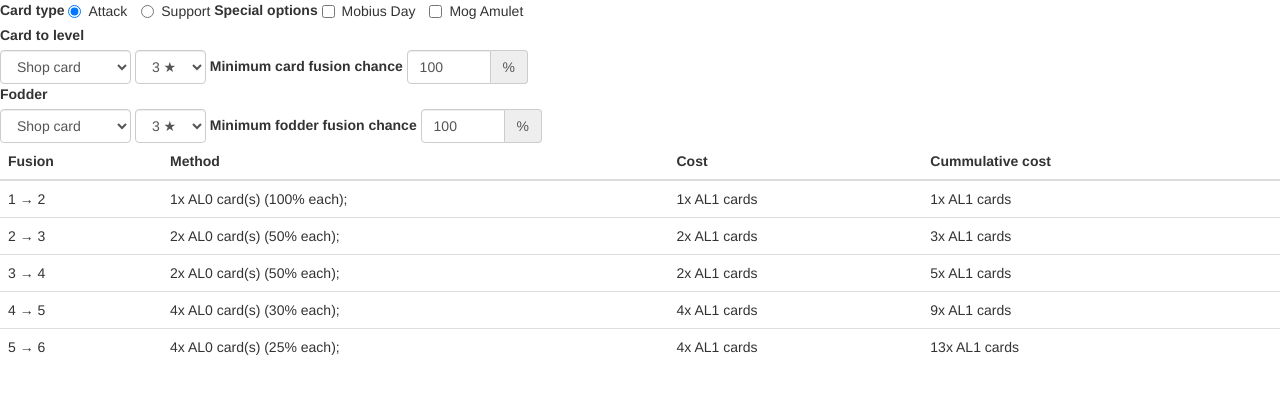
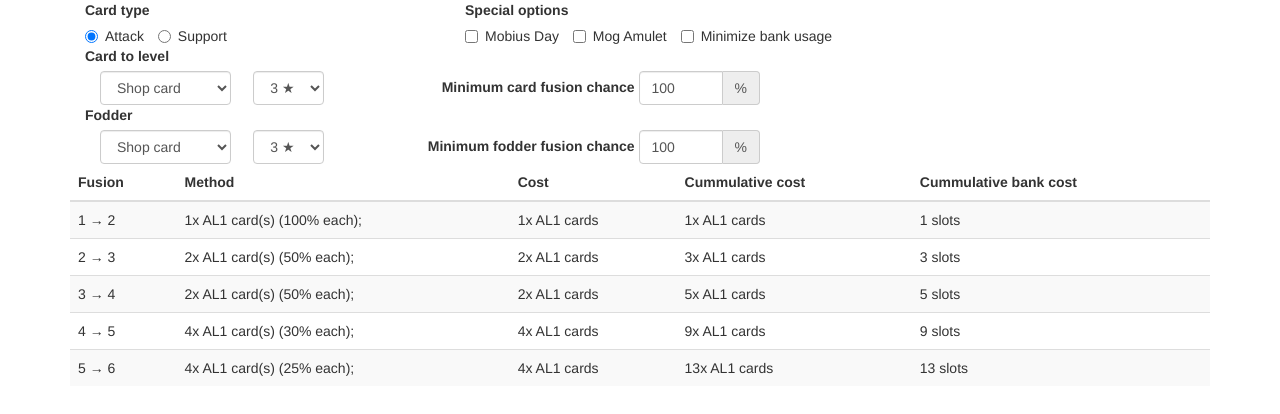
Before and after one commit to Zekareisoujin/MFFFusionCalc, a website: page index.html in a window 1280 px wide. Drawn offline with nearby package versions, Linux system fonts and the light colour scheme.

Commit message:
Implement bank save cost, tidy up code

```diff
--- a/index.html
+++ b/index.html
@@ -13,36 +13,43 @@
 </head>
 
 <body>
-    <div id='container'>
+    <div class='container'>
         <div>
             <form>
-                <label>Card type</label>
+                <div class='col-md-4'>
+                    <label>Card type</label><br>
                     <label class='radio-inline'>
                         <input type='radio' name='card-type-radio' id='card-type-attack' value='attack' checked> Attack
                     </label>
                     <label class='radio-inline'>
                         <input type='radio' name='card-type-radio' id='card-type-support' value='support'> Support
                     </label>
-                <label>Special options</label>
+                </div>
+                <div class='col-md-8'>
+                    <label>Special options</label><br>
                     <label class="checkbox-inline">
                         <input type="checkbox" id="mobius-day"> Mobius Day
                     </label>
                     <label class="checkbox-inline">
                         <input type="checkbox" id="mog-amulet"> Mog Amulet
                     </label>
+                    <label class="checkbox-inline">
+                        <input type="checkbox" id="bank-save"> Minimize bank usage
+                    </label>
+                </div>
             </form>
         </div>
-        <div id='target-card'>
+        <div id='target-card' class='col-md-10'>
             <label>Card to level</label>
             <form class='form-inline'>
-                <div class='form-group'>
+                <div class='form-group col-md-2'>
                     <select class='form-control' id='target-card-select'>
                         <option value='gacha'>Shop card</option>
                         <option value='drop'>Dropped card</option>
                         <option value='sicarius'>Sicarius card</option>
                     </select>
                 </div>
-                <div class='form-group'>
+                <div class='form-group col-md-2'>
                     <select class='form-control' id='target-rarity-select'>
                         <option value=1>1 &#9733;</option>
                         <option value=2>2 &#9733;</option>
@@ -51,7 +58,7 @@
                         <option value=5>5 &#9733;</option>
                     </select>
                 </div>
-                <div class='form-group'>
+                <div class='form-group col-md-5 text-right'>
                     <label for 'target-fusion-rate'>Minimum card fusion chance</label>
                     <div class='input-group'>
                         <input type='number' class='form-control' id='target-fusion-rate' min=1 max=100 step=1 value=100>
@@ -60,17 +67,17 @@
                 </div>
             </form>
         </div>
-        <div id='fodder-card'>
+        <div id='fodder-card' class='col-md-10'>
             <label>Fodder</label>
             <form class='form-inline'>
-                <div class='form-group'>
+                <div class='form-group col-md-2'>
                     <select class='form-control' id='fodder-card-select'>
                         <option value='gacha'>Shop card</option>
                         <option value='drop'>Dropped card</option>
                         <option value='sicarius'>Sicarius card</option>
                     </select>
                 </div>
-                <div class='form-group'>
+                <div class='form-group col-md-2'>
                     <select class='form-control' id='fodder-rarity-select'>
                         <option value=1>1 &#9733;</option>
                         <option value=2>2 &#9733;</option>
@@ -79,7 +86,7 @@
                         <option value=5>5 &#9733;</option>
                     </select>
                 </div>
-                <div class='form-group'>
+                <div class='form-group col-md-5 text-right'>
                     <label for 'fodder-fusion-rate'>Minimum fodder fusion chance</label>
                     <div class='input-group'>
                         <input type='number' class='form-control' id='fodder-fusion-rate' min=1 max=100 step=1 value=100>
@@ -92,12 +99,13 @@
             <button class='btn btn-primary' id='calculate'>Calculate</button>
         </div>-->
         <div id='result-here'>
-            <table class='table table-stripe'>
+            <table class='table table-striped'>
                 <thead>
                     <th>Fusion</th>
                     <th>Method</th>
                     <th>Cost</th>
                     <th>Cummulative cost</th>
+                    <th>Cummulative bank cost</th>
                 </thead>
                 <tbody>
                 </tbody>
--- a/js/calc.js
+++ b/js/calc.js
@@ -150,17 +150,20 @@ FusionTable = {
     },
 }
 
-var crossRateTable = FusionTable['attack']['mix']['standard'];
-var fodderRateTable = FusionTable['attack']['drop']['standard'];
-var fodderCost;
+var Calc = function(crossRateTable, fodderRateTable) {
+
+    var fodderCost, cardCost;
 
     // cbf with knapsack, gonna just go with greedy approach
-var fillSlot = function (targetLevel, slot, rate, rateTable) {
-    var idx = targetLevel - 2;
+    var fillSlot = function (targetLevel, slot, rate, rateTable, notGreedy) {
+        var idx = targetLevel - 1;
+        // console.log(idx);
         var cap = Math.min(rateTable[idx].length, fodderCost.length);
         var minBasket = { 'cost': -1, 'basket': [] };
 
-    for (var i = 0; i < cap; i++) {
+        var start = (notGreedy ? cap-1 : 0);
+
+        for (var i = start; i < cap; i++) {
             var rateLeft = rate - rateTable[idx][i];
             if (rateLeft <= 0) {
                 if (minBasket.cost < 0 || minBasket.cost > fodderCost[i])
@@ -168,7 +171,7 @@ var fillSlot = function (targetLevel, slot, rate, rateTable) {
                 else
                     return minBasket;
             } else if (slot - 1 > 0) {
-            var more = fillSlot(targetLevel, slot - 1, rateLeft, rateTable);
+                var more = fillSlot(targetLevel, slot - 1, rateLeft, rateTable, notGreedy);
                 if ((more.cost > 0) && (minBasket.cost < 0 || minBasket.cost > more.cost + fodderCost[i])) {
                     more.cost += fodderCost[i];
                     more.basket.push(i);
@@ -183,7 +186,7 @@ var fillSlot = function (targetLevel, slot, rate, rateTable) {
     var prepFodder = function (maxLvl, minimumRate) {
         fodderCost = [1];
         for (var i = 1; i < maxLvl; i++) {
-        var set = fillSlot(i + 1, 5, minimumRate, fodderRateTable);
+            var set = fillSlot(i, 5, minimumRate, fodderRateTable);
             fodderCost[i] = fodderCost[i - 1];
             for (var j = 0; j < set.basket.length; j++) {
                 fodderCost[i] += fodderCost[set.basket[j]];
@@ -191,11 +194,19 @@ var prepFodder = function (maxLvl, minimumRate) {
         }
     }
 
-var cardCost = function (maxLvl, slotCount, minimumRate) {
-    var ret = [];
+    var calculateCardCost = function (maxLvl, minimumRate, slotCount, notGreedy) {
+        cardCost = [];
         for (var i = 1; i < maxLvl; i++) {
-        var data = fillSlot(i + 1, slotCount, minimumRate, crossRateTable);
-        ret.push(data);
+            var data = fillSlot(i, slotCount, minimumRate, crossRateTable, notGreedy);
+            cardCost.push(data);
         }
-    return ret;
     }
+
+    return {
+        compute : function(cardLevel, cardRate, fodderLevel, fodderRate, slotCount, notGreedy) {
+            prepFodder(fodderLevel, fodderRate);
+            calculateCardCost(cardLevel, cardRate, slotCount, notGreedy);
+            return cardCost;
+        }
+    }
+}
--- a/js/index.js
+++ b/js/index.js
@@ -8,15 +8,16 @@ var calculate = function () {
     var fodderRate = $('#fodder-fusion-rate').val();
     var md = $('#mobius-day').prop('checked') ? 'mobius' : 'standard';
     var mogAmulet = $('#mog-amulet').prop('checked');
+    var bankSave = $('#bank-save').prop('checked');
     var slotCount = 5;
     var mainTable, fodderTable, targetLevel, fodderLevel;
 
     if (type == 'attack') {
-        targetLevel = targetRarity*2;
-        fodderLevel = fodderRarity*2;
-    }else {
-        targetLevel = targetRarity + 1;
-        fodderLevel = fodderRarity + 1;
+        targetLevel = parseInt(targetRarity) * 2;
+        fodderLevel = parseInt(fodderRarity) * 2;
+    } else {
+        targetLevel = parseInt(targetRarity) + 1;
+        fodderLevel = parseInt(fodderRarity) + 1;
     }
 
     if (targetCard == fodderCard && targetRarity == fodderRarity)
@@ -31,40 +32,53 @@ var calculate = function () {
         targetRate = Math.ceil(targetRate * 2 / 3);
     }
 
-    crossRateTable = FusionTable[type][mainTable][md];
-    fodderRateTable = FusionTable[type][fodderTable][md];
-
-    prepFodder(fodderLevel, fodderRate);
-    var ret = cardCost(targetLevel, 5, targetRate);
+    var targetRateTable = FusionTable[type][mainTable][md];
+    var calc = Calc(targetRateTable, FusionTable[type][fodderTable][md]);
+    var ret = calc.compute(targetLevel, targetRate, fodderLevel, fodderRate, slotCount, bankSave);
 
     // Render table
     var total = 0;
+    var bankTotal = 0;
     var tbody = $('tbody').empty();
-    for (var i=0; i<ret.length; i++) {
+    for (var i = 0; i < ret.length; i++) {
+        var contentStr = '';
+        var costStr = '';
+        var cummulativeCostStr = '';
+        var cummulativeBankCostStr = '';
+
+        if (ret[i].cost > 0) {
             total += ret[i].cost;
-
+            bankTotal += ret[i].basket.length;
             var basketContent = {};
-        for (var j=0; j<ret[i].basket.length; j++) {
+            for (var j = 0; j < ret[i].basket.length; j++) {
                 var item = ret[i].basket[j];
                 if (basketContent[item] == undefined) {
                     var ctn = {};
-                ctn.rate = crossRateTable[i][item];
+                    ctn.rate = targetRateTable[i][item];
                     ctn.count = 1;
                     basketContent[item] = ctn;
-            }else
+                } else
                     basketContent[item].count++;
             }
 
-        var contentStr = '';
             for (var key in basketContent) {
-            contentStr += basketContent[key].count + 'x AL' + key + ' card(s) (' + basketContent[key].rate + '% each); ';
+                contentStr += basketContent[key].count + 'x AL' + (parseInt(key) + 1) + ' card(s) (' + basketContent[key].rate + '% each); ';
+            }
+
+            costStr = ret[i].cost + 'x AL1 cards';
+            cummulativeCostStr = total + 'x AL1 cards';
+            cummulativeBankCostStr = bankTotal + ' slots';
+        }else {
+            costStr = cummulativeCostStr = cummulativeBankCostStr = 'N/A';
+            contentStr = 'Not achievable';
         }
 
         var tr = $('<tr>');
-        tr.append($('<td>').html((i+1) +  ' &rarr; ' + (i+2)));
+        tr.append($('<td>').html((i + 1) + ' &rarr; ' + (i + 2)));
         tr.append($('<td>').text(contentStr));
-        tr.append($('<td>').text(ret[i].cost + 'x AL1 cards'));
-        tr.append($('<td>').text(total + 'x AL1 cards'));
+        tr.append($('<td>').text(costStr));
+        tr.append($('<td>').text(cummulativeCostStr));
+        tr.append($('<td>').text(cummulativeBankCostStr));
 
         tbody.append(tr);
     }
@@ -118,7 +132,7 @@ $('#target-card-select').on('change', function () {
 $('#target-rarity-select').on('change', fodderRarityFilter);
 $('#fodder-card-select').on('change', fodderRarityFilter);
 $('#fodder-rarity-select').on('change', calculate);
-$('#mobius-day').on('change', calculate);
-$('#mog-amulet').on('change', calculate);
+$('input:radio').on('change', calculate);
+$('input:checkbox').on('change', calculate);
 $('#target-card-select').trigger('change');
 // $('#calculate').on('click', calculate);
```
Lines whose indentation alone changed are shown as unchanged.
